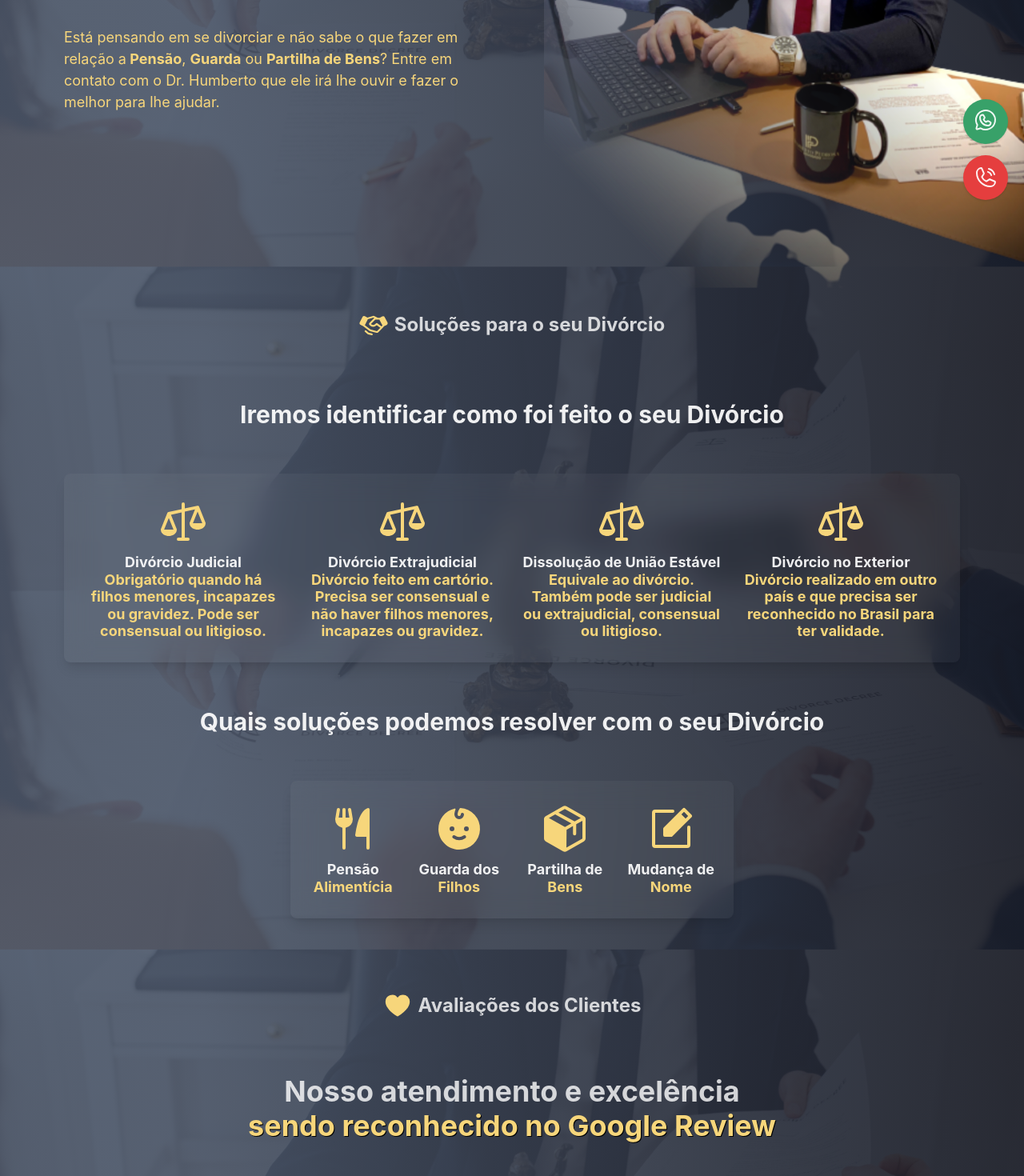
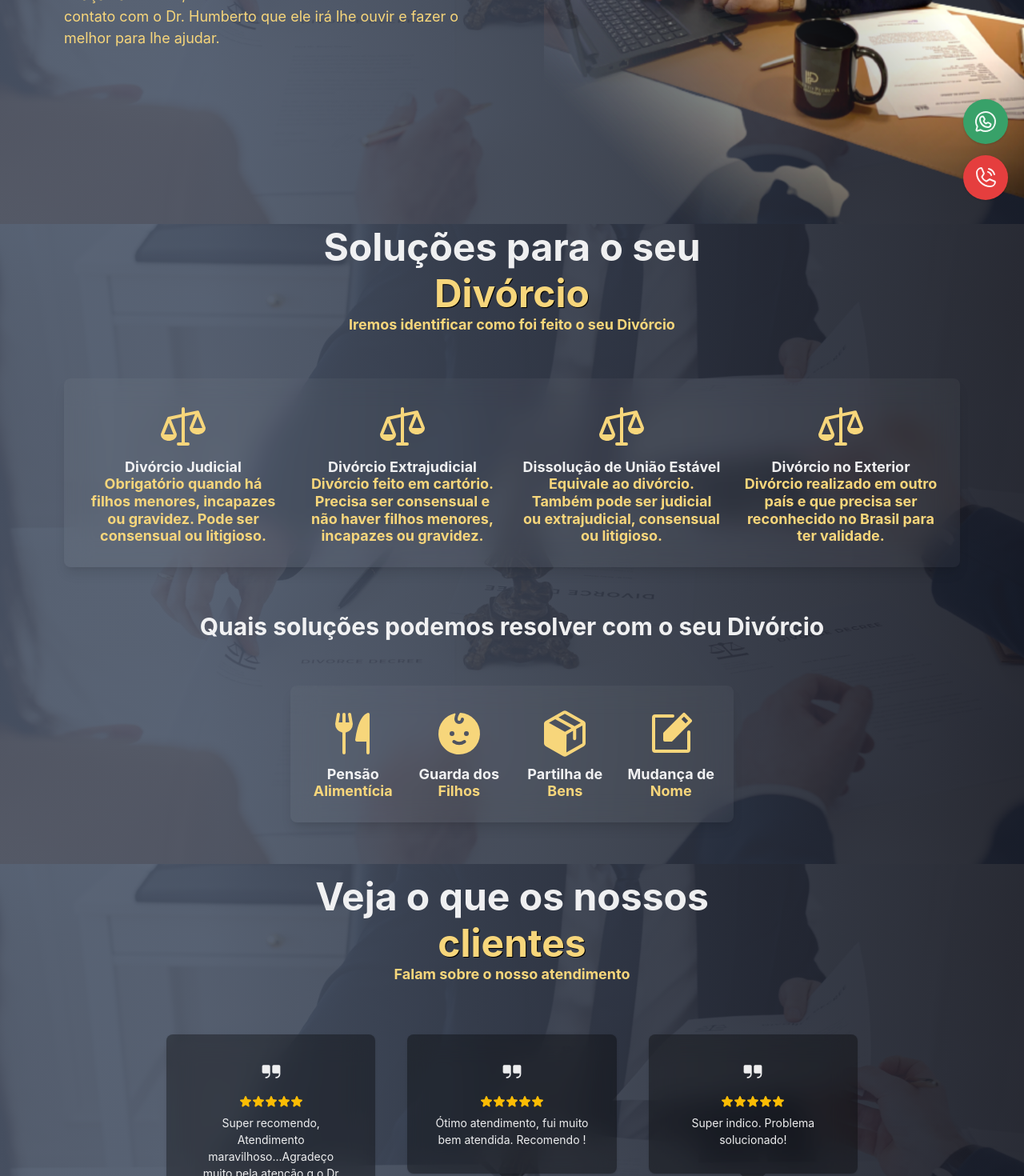
Before and after one commit to maxinelobato/humbertopedrosa, a Next.js app: page / in a window 1280 px wide. Shown: the part 520-1990 px from the top of the page at 80% size. Built offline with nearby package versions, Linux system fonts and the light colour scheme.

Commit message:
changes_all

```diff
--- a/src/app/components/ScrollWhatsApp.tsx
+++ b/src/app/components/ScrollWhatsApp.tsx
@@ -1,16 +1,4 @@
-import {
-  Stack,
-  Icon,
-  Menu,
-  MenuButton,
-  MenuItem,
-  MenuList,
-  Avatar,
-  AvatarBadge,
-  Text,
-  IconButton,
-  Link,
-} from '@chakra-ui/react';
+import { Stack, Icon, IconButton, Link } from '@chakra-ui/react';
 import { WhatsappLogo } from 'phosphor-react';
 
 export function ScrollWhatsApp() {
@@ -23,9 +11,12 @@ export function ScrollWhatsApp() {
       justifyContent="center"
       alignItems="center"
     >
-      <Menu colorScheme={'green'}>
-        <MenuButton
-          as={IconButton}
+      <Link
+        style={{ textDecoration: 'none' }}
+        href="https://api.whatsapp.com/send?phone=5518991175010&text=Ol%C3%A1%2C%20Dr.%20Humberto!%20Vim%20pelo%20site.%20Podemos%20conversar%3F%20"
+        isExternal
+      >
+        <IconButton
           color="whiteAlpha.900"
           aria-label="behavior"
           bgColor="green.500"
@@ -38,41 +29,8 @@ export function ScrollWhatsApp() {
           isRound
         >
           <Icon as={WhatsappLogo} w={8} h={8} />
-        </MenuButton>
-        <MenuList
-          backdropFilter="auto"
-          backdropBlur="1rem"
-          bgColor="blackAlpha.600"
-          boxShadow="lg"
-          border="1px solid"
-          borderColor="whiteAlpha.200"
-          rounded="lg"
-        >
-          <MenuItem
-            minH="auto"
-            _hover={{
-              transition: '0.3s',
-              bgColor: 'blackAlpha.600',
-            }}
-            bgColor="blackAlpha.200"
-            boxShadow="lg"
-            rounded="lg"
-          >
-            <Link
-              style={{ textDecoration: 'none' }}
-              href="https://api.whatsapp.com/send?phone=5518991175010&text=Ol%C3%A1%2C%20Dr.%20Humberto!%20Vim%20pelo%20site.%20Podemos%20conversar%3F%20"
-              isExternal
-            >
-              <Text mr="12px" fontWeight="bold">
-                Entre em contato <br /> com o Dr. Humberto
-              </Text>
-            </Link>
-            <Avatar size="lg" name="Humberto Pedrosa" src="/img/humberto.webp">
-              <AvatarBadge boxSize="1.25em" bg="green.500" />
-            </Avatar>
-          </MenuItem>
-        </MenuList>
-      </Menu>
+        </IconButton>
+      </Link>
     </Stack>
   );
 }
--- a/src/app/components/comments.tsx
+++ b/src/app/components/comments.tsx
@@ -8,12 +8,9 @@ import {
   Stack,
   Container,
   Avatar,
-  VStack,
   SimpleGrid,
 } from '@chakra-ui/react';
-import { Heart, Quotes, Star } from 'phosphor-react';
-// import { Swiper, SwiperSlide } from 'swiper/react';
-// import { Autoplay, Navigation } from 'swiper';
+import { Quotes, Star } from 'phosphor-react';
 
 const Testimonial = ({ children }: { children: ReactNode }) => {
   return <Box>{children}</Box>;
@@ -79,29 +76,18 @@ export function Comments() {
   return (
     <>
       <Container maxW={'6xl'} py={16} as={Stack} spacing={12}>
-        <VStack spacing={4}>
-          <Box alignItems="center" display="flex" mt="2" p={5}>
-            <Heart size={36} weight="fill" color="#F7D67B" />
-            <Box
-              ml="2"
-              color="whiteAlpha.800"
-              fontSize="2xl"
-              textAlign="center"
-              fontWeight="bold"
-            >
-              Avaliações dos Clientes
-            </Box>
-          </Box>
-        </VStack>
         <Stack spacing={0} align={'center'}>
           <Heading
-            fontSize={{ base: '2xl', md: '3xl', lg: '4xl' }}
-            textAlign={{ base: 'center', md: 'center', lg: 'center' }}
+            fontSize={{ base: '3xl', md: '4xl', lg: '5xl' }}
+            textAlign={'center'}
           >
-            <Text color="whiteAlpha.800">Nosso atendimento e excelência</Text>{' '}
-            <Text color="#F7D67B" as="span" textShadow="#000 1px 1px">
-              sendo reconhecido no Google Review
+            <Text color="whiteAlpha.900">Veja o que os nossos</Text>{' '}
+            <Text color={'#F7D67B'} as={'span'} textShadow={'#000 1px 1px'}>
+              clientes
             </Text>{' '}
+            <Text fontSize={{ base: 'md', lg: 'lg' }} color={'#F7D67B'}>
+              Falam sobre o nosso atendimento
+            </Text>
           </Heading>
         </Stack>
       </Container>
--- a/src/app/components/home.tsx
+++ b/src/app/components/home.tsx
@@ -1,16 +1,16 @@
 'use client';
 import { Box, Flex, Heading, Stack, Text } from '@chakra-ui/react';
-import { About } from './about';
-import { Comments } from './comments';
-import { Navbar } from './navbar';
-import { References } from './references';
 import Image from 'next/image';
+import { About } from './About';
+import { Comments } from './Comments';
+import { Navbar } from './Navbar';
+import { References } from './References';
 
 export function Home() {
   return (
     <Box
       bgImage={'/img/bgDivorcio.webp'}
-      bgSize={'cover'}
+      bgSize={'100% 100%'}
       bgPos={'center'}
       bgAttachment={'fixed'}
       bgRepeat={'no-repeat'}
@@ -19,7 +19,7 @@ export function Home() {
         bgGradient={'linear(to-l, rgba(23, 25, 35, 0.9), rgba(74, 85, 104, 0.9) 80%)'}
       >
         <Navbar />
-        <Stack direction={{ base: 'column', md: 'row' }}>
+        <Stack direction={{ base: 'column', md: 'row' }} mt={['10', '-20']}>
           <Flex p={2} flex={1} align={'center'} justify={'center'}>
             <Stack
               spacing={6}
--- a/src/app/components/references.tsx
+++ b/src/app/components/references.tsx
@@ -9,39 +9,20 @@ import {
   Text,
   VStack,
 } from '@chakra-ui/react';
-import {
-  Baby,
-  ForkKnife,
-  Handshake,
-  NotePencil,
-  Package,
-  Scales,
-} from 'phosphor-react';
+import { Baby, ForkKnife, NotePencil, Package, Scales } from 'phosphor-react';
 
 export function References() {
   return (
     <Container maxW={'6xl'}>
       <Stack spacing={{ base: 8, md: 14 }} align={'center'} direction={'column'}>
-        <VStack spacing={4}>
-          <Box alignItems="center" display="flex" mt="2" p={5}>
-            <Handshake size={36} weight="fill" color="#F7D67B" />
-            <Box
-              ml="2"
-              color="whiteAlpha.800"
-              fontSize="2xl"
-              textAlign="center"
-              fontWeight="bold"
-            >
-              Soluções para o seu Divórcio
-            </Box>
-          </Box>
-        </VStack>
-        <Heading
-          fontSize={{ base: 'lg', md: '2xl', lg: '3xl' }}
-          textAlign={{ base: 'center', md: 'center', lg: 'center' }}
-          maxW="4xl"
-        >
-          Iremos identificar como foi feito o seu Divórcio
+        <Heading fontSize={{ base: '3xl', md: '4xl', lg: '5xl' }} textAlign={'center'}>
+          <Text color="whiteAlpha.900">Soluções para o seu </Text>{' '}
+          <Text color={'#F7D67B'} as={'span'} textShadow={'#000 1px 1px'}>
+            Divórcio
+          </Text>{' '}
+          <Text fontSize={{ base: 'md', lg: 'lg' }} color={'#F7D67B'}>
+            Iremos identificar como foi feito o seu Divórcio
+          </Text>
         </Heading>
         <Box
           p={2}
@@ -56,18 +37,8 @@ export function References() {
             direction={{ base: 'column-reverse', md: 'column' }}
           >
             <Container maxW={'6xl'}>
-              <SimpleGrid columns={{ base: 2, md: 4 }} spacing={6}>
-                <VStack
-                  align={'center'}
-                  py={5}
-                  _hover={{
-                    bgColor: 'blackAlpha.700',
-                    transition: 'all 0.5s ease-out',
-                    rounded: 'lg',
-                    boxShadow: 'lg',
-                    pointerEvents: 'auto',
-                  }}
-                >
+              <SimpleGrid columns={{ base: 1, md: 4 }} spacing={[2, 6]}>
+                <VStack align={'center'} py={5}>
                   <Box color={'#F7D67B'} px={2}>
                     <Scales size={'4em'} weight="fill" />
                   </Box>
@@ -86,16 +57,7 @@ export function References() {
                     </Box>
                   </VStack>
                 </VStack>
-                <VStack
-                  align={'center'}
-                  py={5}
-                  _hover={{
-                    bgColor: 'blackAlpha.400',
-                    transition: 'all 0.5s ease-out',
-                    rounded: 'lg',
-                    boxShadow: 'lg',
-                  }}
-                >
+                <VStack align={'center'} py={5}>
                   <Box color={'#F7D67B'} px={2}>
                     <Scales size={'4em'} weight="fill" />
                   </Box>
@@ -114,16 +76,7 @@ export function References() {
                     </Box>
                   </VStack>
                 </VStack>
-                <VStack
-                  align={'center'}
-                  py={5}
-                  _hover={{
-                    bgColor: 'blackAlpha.400',
-                    transition: 'all 0.5s ease-out',
-                    rounded: 'lg',
-                    boxShadow: 'lg',
-                  }}
-                >
+                <VStack align={'center'} py={5}>
                   <Box color={'#F7D67B'} px={2}>
                     <Scales size={'4em'} weight="fill" />
                   </Box>
@@ -142,16 +95,7 @@ export function References() {
                     </Box>
                   </VStack>
                 </VStack>
-                <VStack
-                  align={'center'}
-                  py={5}
-                  _hover={{
-                    bgColor: 'blackAlpha.400',
-                    transition: 'all 0.5s ease-out',
-                    rounded: 'lg',
-                    boxShadow: 'lg',
-                  }}
-                >
+                <VStack align={'center'} py={5}>
                   <Box color={'#F7D67B'} px={2}>
                     <Scales size={'4em'} weight="fill" />
                   </Box>
@@ -194,17 +138,8 @@ export function References() {
             direction={{ base: 'column-reverse', md: 'column' }}
           >
             <Container maxW={'6xl'}>
-              <SimpleGrid columns={{ base: 2, md: 4 }} spacing={6}>
-                <VStack
-                  align={'center'}
-                  py={5}
-                  _hover={{
-                    bgColor: 'blackAlpha.400',
-                    transition: 'all 0.5s ease-out',
-                    rounded: 'lg',
-                    boxShadow: 'lg',
-                  }}
-                >
+              <SimpleGrid columns={{ base: 4, md: 4 }} spacing={6}>
+                <VStack align={'center'} py={5}>
                   <Box color={'#F7D67B'} px={2}>
                     <ForkKnife size={'4em'} weight="fill" />
                   </Box>
@@ -222,16 +157,7 @@ export function References() {
                     </Box>
                   </VStack>
                 </VStack>
-                <VStack
-                  align={'center'}
-                  py={5}
-                  _hover={{
-                    bgColor: 'blackAlpha.400',
-                    transition: 'all 0.5s ease-out',
-                    rounded: 'lg',
-                    boxShadow: 'lg',
-                  }}
-                >
+                <VStack align={'center'} py={5}>
                   <Box color={'#F7D67B'} px={2}>
                     <Baby size={'4em'} weight="fill" />
                   </Box>
@@ -249,16 +175,7 @@ export function References() {
                     </Box>
                   </VStack>
                 </VStack>
-                <VStack
-                  align={'center'}
-                  py={5}
-                  _hover={{
-                    bgColor: 'blackAlpha.400',
-                    transition: 'all 0.5s ease-out',
-                    rounded: 'lg',
-                    boxShadow: 'lg',
-                  }}
-                >
+                <VStack align={'center'} py={5}>
                   <Box color={'#F7D67B'} px={2}>
                     <Package size={'4em'} weight="fill" />
                   </Box>
@@ -276,16 +193,7 @@ export function References() {
                     </Box>
                   </VStack>
                 </VStack>
-                <VStack
-                  align={'center'}
-                  py={5}
-                  _hover={{
-                    bgColor: 'blackAlpha.400',
-                    transition: 'all 0.5s ease-out',
-                    rounded: 'lg',
-                    boxShadow: 'lg',
-                  }}
-                >
+                <VStack align={'center'} py={5}>
                   <Box color={'#F7D67B'} px={2}>
                     <NotePencil size={'4em'} weight="fill" />
                   </Box>
--- a/src/app/page.tsx
+++ b/src/app/page.tsx
@@ -1,7 +1,7 @@
 'use client';
 
-import { Footer } from './components/footer';
-import { Home } from './components/home';
+import { Footer } from './components/Footer';
+import { Home } from './components/Home';
 
 export default function Page() {
   return (
--- a/src/app/styles.css
+++ /dev/null
@@ -1,11 +0,0 @@
-:root {
-  --swiper-pagination-color: #dd6b20;
-  --swiper-pagination-bullet-size: 15px;
-  --swiper-pagination-bullet-width: 15px;
-  --swiper-pagination-bullet-height: 15px;
-  --swiper-pagination-bullet-inactive-color: #000;
-  --swiper-pagination-bullet-inactive-opacity: 0.5;
-  --swiper-pagination-bullet-opacity: 8;
-  --swiper-pagination-bullet-horizontal-gap: 4px;
-  --swiper-pagination-bullet-vertical-gap: 6px;
-}
```
Also changed, not shown: src/app/components/ScrollCall.tsx (+1 -13 lines), src/app/components/about.tsx (+7 -29 lines).
